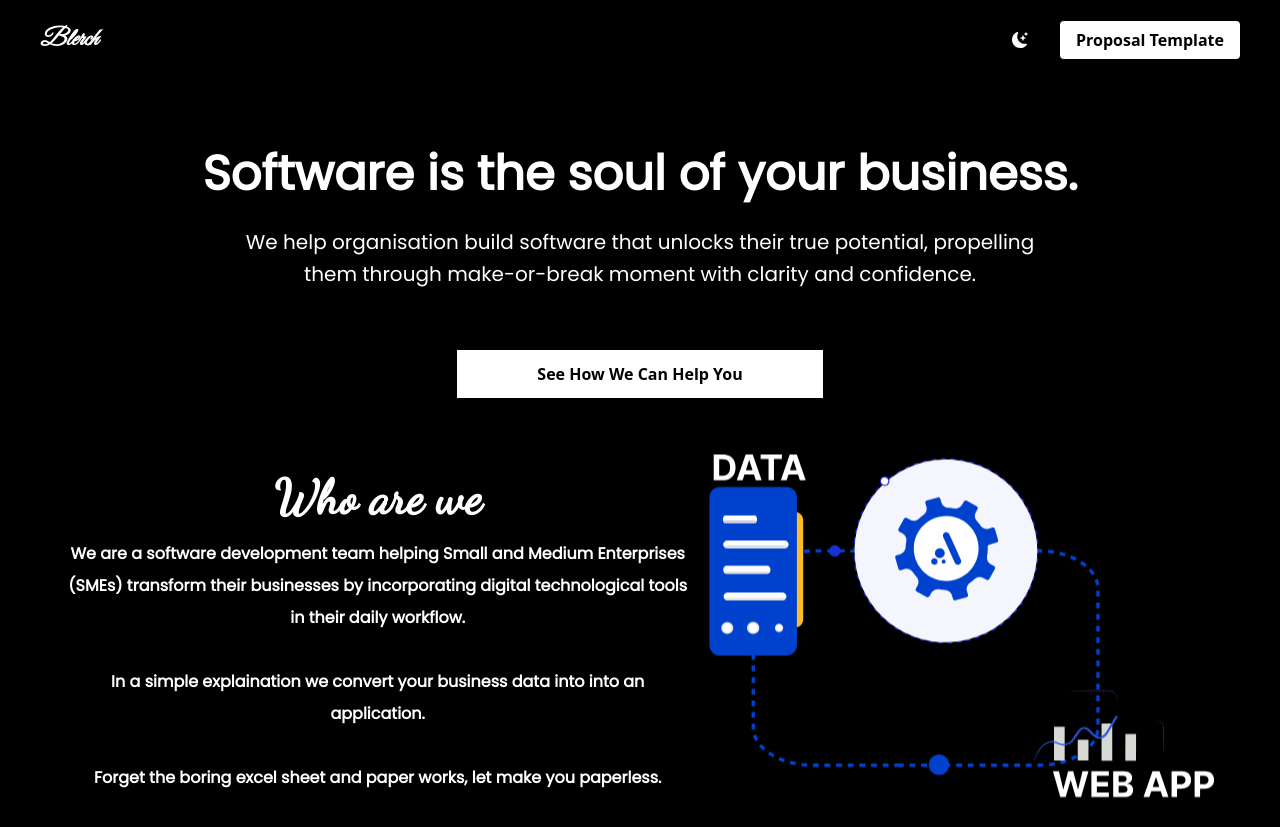
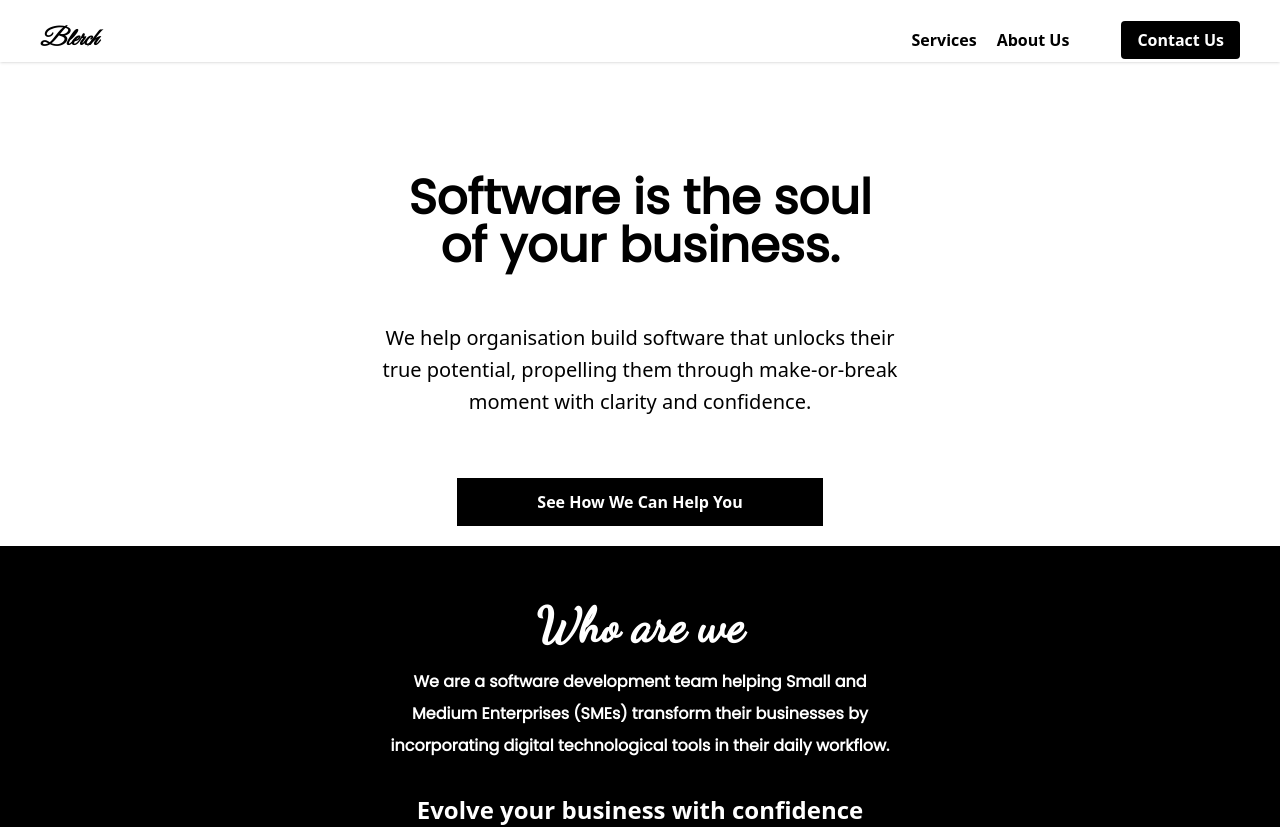
Before and after one commit to kwamea236/portfolio, a Next.js app: page / in a window 1280 px wide. Shown: the top 827 px of the page. Built offline with nearby package versions, Linux system fonts and the light colour scheme.

Commit message:
hero page work

```diff
--- /dev/null
+++ b/pages/api/supabaseClient.ts
@@ -0,0 +1,6 @@
+
+import { createClient } from '@supabase/supabase-js'
+
+const supabaseUrl = "https://dzmstnnlzpkkrexccdzf.supabase.co";
+const supabaseKey: any = process.env.SUPABASE_KEY
+export const supabase = createClient(supabaseUrl, supabaseKey)
--- a/pages/index.tsx
+++ b/pages/index.tsx
@@ -23,7 +23,7 @@ export default function Home() {
         <link href="https://fonts.googleapis.com/css2?family=Abril+Fatface&family=Dancing+Script&family=Great+Vibes&family=Poppins&display=swap" rel="stylesheet" />
 
       </Head>
-      <main className="bg-black dark:bg-gray-800">
+      <main className="bg-white">
         <NavBar darkMode={darkMode} setDarkMode={setDarkMode} title={title} />
         <div>
           <Mainbody />
--- a/pages/src/Mainbody.tsx
+++ b/pages/src/Mainbody.tsx
@@ -4,17 +4,17 @@ function Mainbody(){
     return(
         <section className="">
             <div className="text-center p-10 mt-10">
-              <h3 className="text-8xl py-2 px-20 font-bold text-white font-poppins text-center dark:text-white sm:text-5xl">Software is the soul of your business.</h3>
+              <h3 className="text-8xl py-2 px-20 font-bold text-black font-poppins text-center sm:text-5xl md:my-6">Software is the soul <span className="md:block">of your business.</span></h3>
 
-              <p className="text-xl py-5 leading-8 text-white font-medium font-poppins md:container md:mx-auto md:px-20 dark:text-white">
-               We help organisation build software that unlocks their true potential,
-               propelling them through make-or-break moment with clarity and confidence.
+              <p className="text-xl py-5 leading-8 text-black font-medium md:container md:mx-auto md:px-20 dark:text-white">
+               We help organisation build software that unlocks their <span className="md:block">true potential,
+               propelling them through make-or-break</span> moment with clarity and confidence.
               </p>
             </div>
 
             <div className="text-center">
               <Link href="/contact">
-                <button className="px-20 py-3 bg-white text-black font-bold cursor-pointer">See How We Can Help You</button>
+                <button className="px-20 py-3 bg-black text-white font-bold cursor-pointer">See How We Can Help You</button>
               </Link>
 
             </div>
--- a/pages/src/Myservice.tsx
+++ b/pages/src/Myservice.tsx
@@ -5,25 +5,19 @@ function Myservice(){
     return(
         <section className="bg-black p-4 mt-5">
           <div className="px-10">
-            <div className="md:flex">
+            <div className="">
               <div>
                 <h1 className="mt-10 text-5xl font-bold mx-5 text-center items-center font-dancing text-white">Who are we</h1>
                 <p className="font-bold px-2 font-poppins leading-8 py-4 text-center text-white">
-                We are a software development team helping Small and Medium Enterprises (SMEs)
-                transform their businesses by incorporating digital technological
+                We are a software development team helping Small and <span className="md:block">Medium Enterprises (SMEs)
+                transform their businesses by</span> incorporating digital technological
                 tools in their daily workflow.
                 </p>
 
-                <p className="font-bold px-2 font-poppins leading-8 py-4 text-center text-white">
-                In a simple explaination we convert your business data into
-                into an application.
+                <p className="font-bold px-2 text-2xl py-4 text-center text-white md:mb-4">
+                  Evolve your business with confidence
+                  <span className="md:block">with our developer team</span>
                 </p>
-                <p className="font-bold px-2 font-poppins leading-8 py-4 text-center text-white">
-                Forget the boring excel sheet and paper works, let make you paperless.
-                </p>
-              </div>
-              <div className="container mx-auto md:py-14 mt-10">
-                <Image src={data} alt="data service svg" width={300} className="mx-auto animate-slow md:w-auto sm:w-auto" />
               </div>
             </div>
 
--- a/pages/src/NavBar.tsx
+++ b/pages/src/NavBar.tsx
@@ -25,24 +25,25 @@ function NavBar({ darkMode, setDarkMode, title }: Props) {
     }
 
     return (
-        <div className={`${stickyClass} navbar bg-black shadow dark:bg-slate-800`}>
+        <div className={`${stickyClass} navbar bg-white shadow`}>
             <nav>
                 {/* medium to large screen nav bar */}
                 <div className="hidden py-6 mb-1 justify-between px-10 md:flex">
                     <Link href={`/`}>
-                        <h1 className="text-2xl font-bold text-white font-greatVibes italic cursor-pointer">{title}</h1>
+                        <h1 className="text-2xl font-bold text-black font-greatVibes italic cursor-pointer">{title}</h1>
                     </Link>
-                    <ul className="flex  items-center">
-                        <li> <BsFillMoonStarsFill onClick={() => setDarkMode(!darkMode)} className="cursor-pointer ml-1 text-white" /> </li>
-                        <li><a className="bg-white text-black ml-1/2 px-4 py-2 rounded ml-8 font-bold" href="#">Proposal Template</a></li>
+                    <ul className="flex items-center space-x-5">
+                        <li className="font-bold"> <a href="#">Services</a> </li>
+                        <li className="font-bold"> <a href="#">About Us</a> </li>
+                        <li><a className="bg-black text-white ml-1/2 px-4 py-2 rounded ml-8 font-bold" href="#">Contact Us</a></li>
                     </ul>
                 </div>
 
 
                 {/* moile view */}
-                <div className="py-6 justify-between px-10 flex shadow-lg bg-black md:hidden">
+                <div className="py-6 justify-between px-10 flex shadow bg-white md:hidden">
                     <Link href={`/`}>
-                        <h1 className="text-2xl font-bold text-white font-greatVibes italic cursor-pointer">{title}</h1>
+                        <h1 className="text-2xl font-bold text-black font-greatVibes italic cursor-pointer">{title}</h1>
                     </Link>
                     <div className="flex  items-center">
                         <button className={`block hamburger ${toggle ? "open flex" : ""} focus:outline-none`} onClick={() => setToggle(!toggle)}>
@@ -55,8 +56,8 @@ function NavBar({ darkMode, setDarkMode, title }: Props) {
 
                 <div className="md:hidden">
                     <div className={`absolute flex-col items-center self-end py-8 mt-2 space-y-6 font-bold bg-white ${toggle ? "flex" : "hidden"} sm:w-auto sm:self-center left-6 right-6 drop-shadow-md dark:bg-teal-500`}>
-                        <a href="#">Blog Post</a>
-                        <a className="bg-black text-white ml-1/2 px-4 py-2 rounded font-bold" href="#">Proposal Template</a>
+                        <a href="#" className="font-bold">Services</a>
+                        <a className="bg-black text-white ml-1/2 px-4 py-2 rounded font-bold" href="#">Contact Us</a>
                     </div>
                 </div>
             </nav>
--- a/styles/globals.css
+++ b/styles/globals.css
@@ -19,7 +19,7 @@
   left: 0;
   width: 24px;
   height: 2px;
-  background: #fff;
+  background: #000;
   transform: rotate(0);
   transition: all 0.5s;
 }
```
